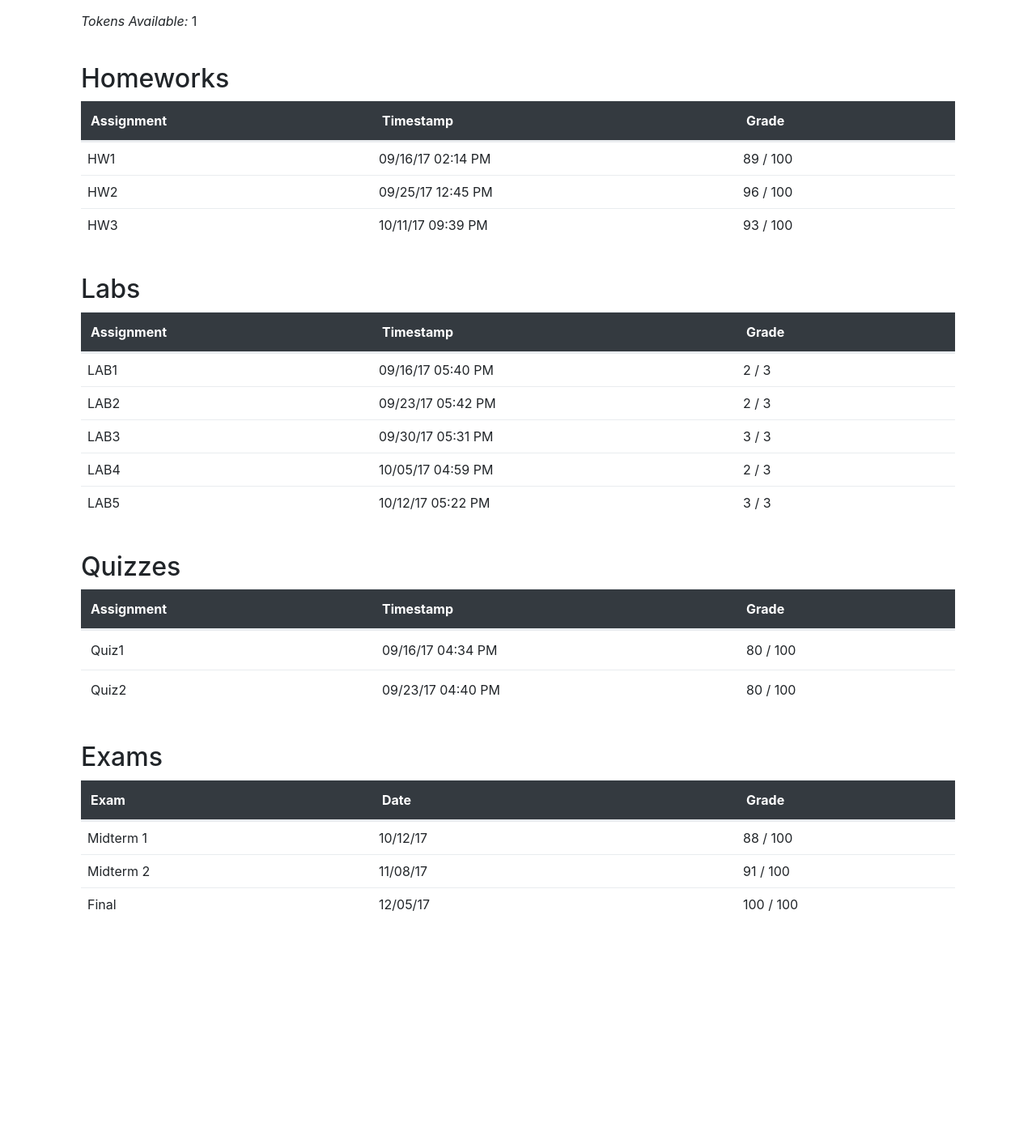
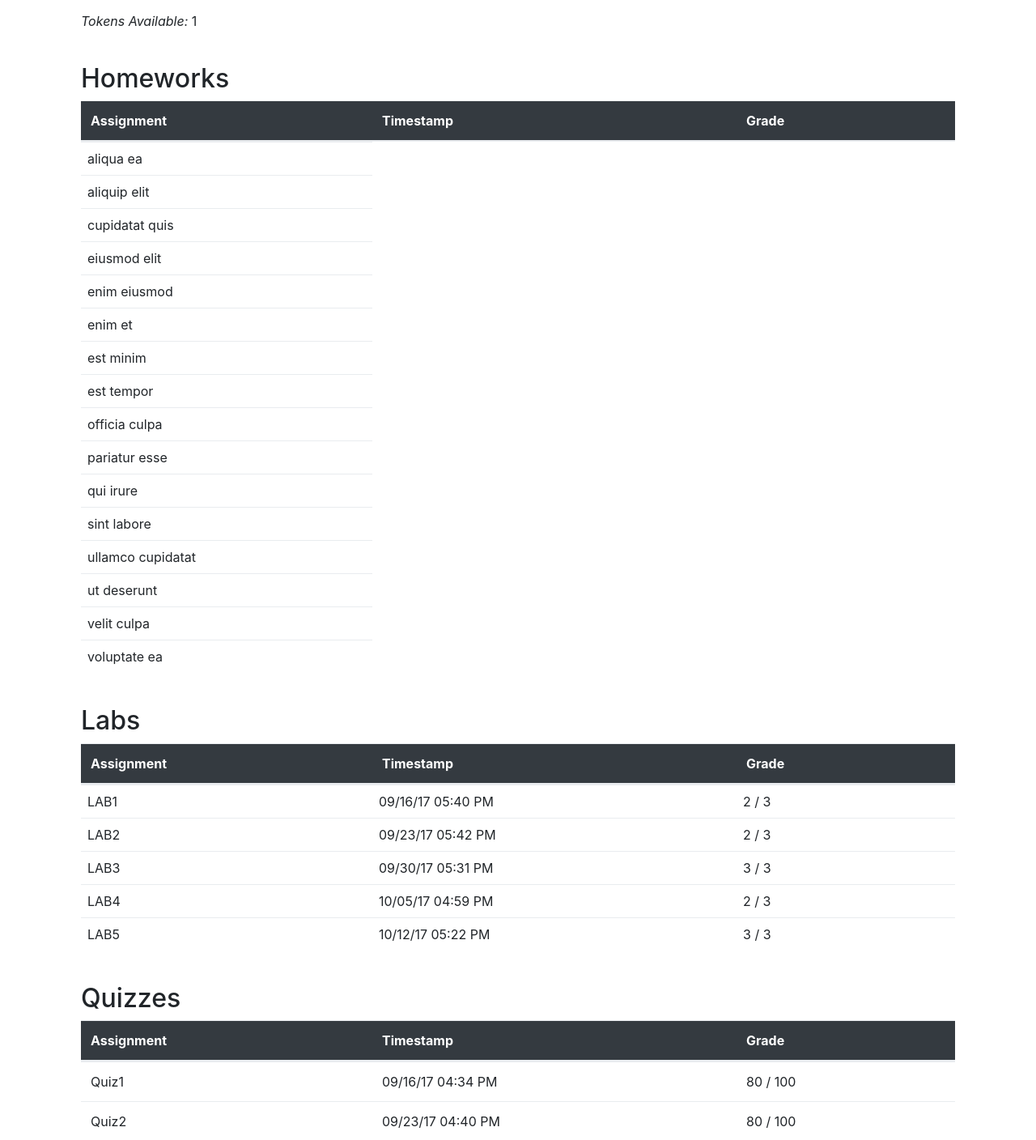
Before and after one commit to duci9y/jumbograde, a Django app: page /view_grades/ in a window 1280 px wide. Shown: the part 236-1644 px from the top of the page at 81% size. Before the commit the page ends 1361 px from the top, so only its background shows below. Run offline with Django 3.2, Linux system fonts and the light colour scheme; data comes from the database, SQL or seed files in the repository; parts of the project's set-up code (start-up, migrations or seed data) failed here and were passed over; some libraries are stand-ins or nearby versions.

Commit message:
display all assignments in table

```diff
--- a/core/jinja2/core/table.html.j2
+++ b/core/jinja2/core/table.html.j2
@@ -31,19 +31,17 @@
           </tr>
         </thead>
         <tbody>
-        {% for assignment, tstamp, grade in [('HW1', '09/16/17 02:14 PM', 89),
-                                             ('HW2', '09/25/17 12:45 PM', 96),
-      	                                     ('HW3', '10/11/17 09:39 PM', 93)] %}
+        {% for assignment in assignment_list %}
           <tr>
             <td class="p-0 d-inline-block col-4">
-              <a class="p-2 d-block table-row-clickable" href="{{ assignment }}">{{ assignment }}</a>
+              <a class="p-2 d-block table-row-clickable" href="{{ assignment }}">{{ assignment.display_name }}</a>
             </td>
-            <td class="p-0 d-inline-block col-5">
+            <!-- <td class="p-0 d-inline-block col-5">
               <a class="p-2 d-block table-row-clickable" href="{{ assignment }}">{{ tstamp }}</a>
             </td>
             <td class="p-0 d-inline-block col-3">
               <a class="p-2 d-block table-row-clickable" href="{{ assignment }}">{{ grade }} / 100</a>
-            </td>
+            </td> -->
           </tr>
         {% endfor %}
         </tbody>
--- a/core/urls.py
+++ b/core/urls.py
@@ -1,11 +1,12 @@
 from django.conf.urls import include, url
 from django.contrib.auth import views as auth_views
 from django.views.generic import TemplateView
+from core.views import AssignmentStudentView
 
 urlpatterns = [
     url('', include('django.contrib.auth.urls')),
     url(r'^test_endpoint/$', TemplateView.as_view(template_name='core/test.html.j2')),
     url(r'^courses/$', TemplateView.as_view(template_name='core/courses.html.j2'
     )),
-    url(r'view_grades/$', TemplateView.as_view(template_name='core/table.html.j2'))
+    url(r'view_grades/$', AssignmentStudentView.as_view())
 ]
--- a/core/views.py
+++ b/core/views.py
@@ -1,18 +1,13 @@
 from django.shortcuts import render
-from django.http import HttpResponse
+from django.views import View
 from core.models import Assignment
 # Create your views here.
 
-def get_assignments(request):
-    # Obtain the context from the HTTP request.
-    context = RequestContext(request)
-
-    # Query the database for a list of ALL categories currently stored.
-    # Order the categories by no. likes in descending order.
-    # Retrieve the top 5 only - or all if less than 5.
-    # Place the list in our context_dict dictionary which will be passed to the template engine.
-    assignment_list = Assignment.objects.order_by('-due_date')[:5]
-    context_dict = {'assignments': assignment_list}
-
-    # Render the response and send it back!
-    return render_to_response('core/courses.html.j2', context_dict, context)
+# Using class based views
+class AssignmentStudentView(View):
+    def get(self, request):
+        assignment_list = Assignment.objects.order_by('display_name')
+        context = {
+            'assignment_list' : assignment_list,
+        }
+        return render(request, 'core/table.html.j2', context)
```
